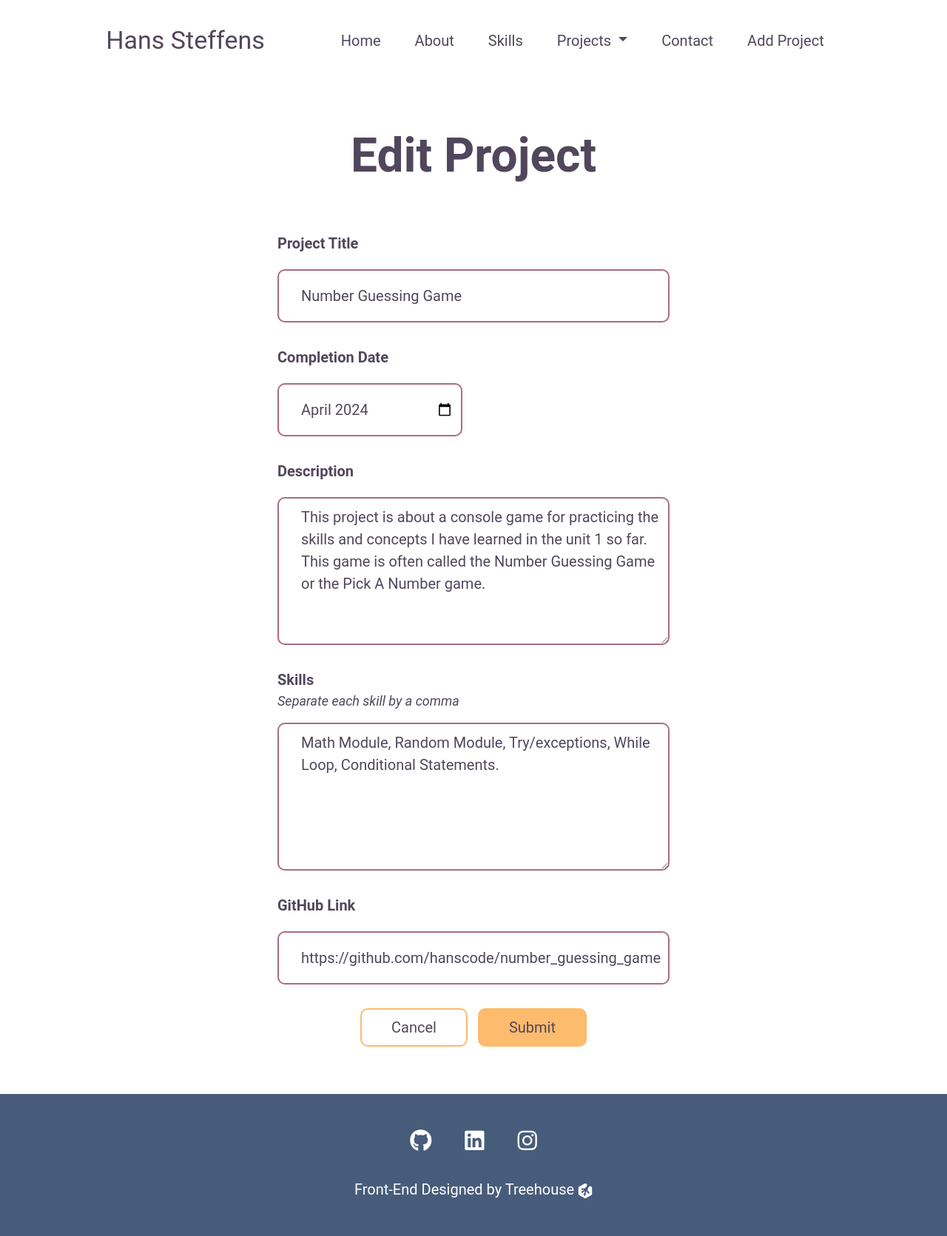
After one commit to hanscode/sqlalchemy-portfolio, a Flask app: page /project/1/edit in a window 1280 px wide. The commit adds this page. Shown: the whole page at 74% size. Run offline with Flask 3, Linux system fonts and the light colour scheme.

Commit message:
Edit Project, View Project Details, Delete Project

```diff
--- a/app.py
+++ b/app.py
@@ -39,9 +39,32 @@ def add_project():
     return render_template('new.html')
 
 
-@app.route('/projects')
-def project():
-    return render_template('detail.html')
+@app.route('/project/<id>')
+def project_detail(id):
+    project = Project.query.get(id)
+    return render_template('detail.html', project=project)
+
+
+@app.route('/project/<id>/edit', methods=['GET', 'POST'])
+def edit_project(id):
+    project = Project.query.get(id)
+    if request.form:
+        raw_date = request.form['date']
+        project.title = request.form['title']
+        project.completion_date = clean_completion_date(raw_date)
+        project.description = request.form['desc']
+        project.skills = request.form['skills']
+        project.github = request.form['github']
+        db.session.commit()
+        return redirect(url_for('project_detail', id=id))
+    return render_template('edit.html', project=project)
+
+@app.route('/project/<id>/delete', methods=['GET'])
+def delete_project(id):
+    project = Project.query.get(id)
+    db.session.delete(project)
+    db.session.commit()
+    return redirect(url_for('index'))
 
 
 @app.route('/about')
--- a/static/css/styles.css
+++ b/static/css/styles.css
@@ -274,7 +274,10 @@ Projects
 #projects .a-project p {
     margin-top: 2rem;
 }
-#projects .a-project a:hover, #projects .a-project a:hover i {
+#projects .a-project a:hover,
+#projects .a-project a:hover i,
+.header a:hover,
+.header a:hover i {
     color: rgba(255, 255, 255, 0.5);
 }
 
--- /dev/null
+++ b/templates/edit.html
@@ -0,0 +1,27 @@
+{% extends "layout.html" %}
+
+{% block header %}
+<h1>Edit Project</h1>
+{% endblock %}
+
+{% block content %}
+<section id="form">
+    <form action="{{ url_for('edit_project', id=project.id) }}" method="POST">
+        <label for="title">Project Title</label>
+        <input type="text" name="title" id="title" placeholder="Project Name" value="{{ project.title }}" required>
+        <label for="date">Completion Date</label>
+        <input type="month" name="date" id="date" value="{{ project.completion_date.strftime('%Y-%m') }}" required>
+        <label for="description">Description</label>
+        <textarea name="desc" id="description" cols="30" rows="20" placeholder="Description" required>{{ project.description }}</textarea>
+        <label for="skills-list" id="skills-label">Skills</label>
+        <p>Separate each skill by a comma</p>
+        <textarea name="skills" id="skills-list" cols="30" rows="10" placeholder="Skill, Skill" required>{{ project.skills }}</textarea>
+        <label for="github">GitHub Link</label>
+        <input type="url" name="github" id="github" placeholder="Link to the repo" value="{{ project.github }}" required>
+        <div>
+            <button type="reset">Cancel</button>
+            <button type="submit">Submit</button>
+        </div>
+    </form>
+</section>
+{% endblock %}
--- a/templates/layout.html
+++ b/templates/layout.html
@@ -34,10 +34,10 @@
                           Projects
                         </a>
                         <ul class="dropdown-menu" aria-labelledby="navbarDropdown">
-                          <li><a class="dropdown-item" href="{{ url_for('project') }}">Project 1</a></li>
-                          <li><a class="dropdown-item" href="{{ url_for('project') }}">Project 2</a></li>
-                          <li><a class="dropdown-item" href="{{ url_for('project') }}">Project 3</a></li>
-                          <li><a class="dropdown-item" href="{{ url_for('project') }}">Project 4</a></li>
+                          <li><a class="dropdown-item" href="#project1">Project 1</a></li>
+                          <li><a class="dropdown-item" href="#project2">Project 2</a></li>
+                          <li><a class="dropdown-item" href="#project3">Project 3</a></li>
+                          <li><a class="dropdown-item" href="#project4">Project 4</a></li>
                         </ul>
                       </li>
                       <li class="nav-item">
```
Also changed, not shown: templates/detail.html (+14 -15 lines), instance/projects.db.
